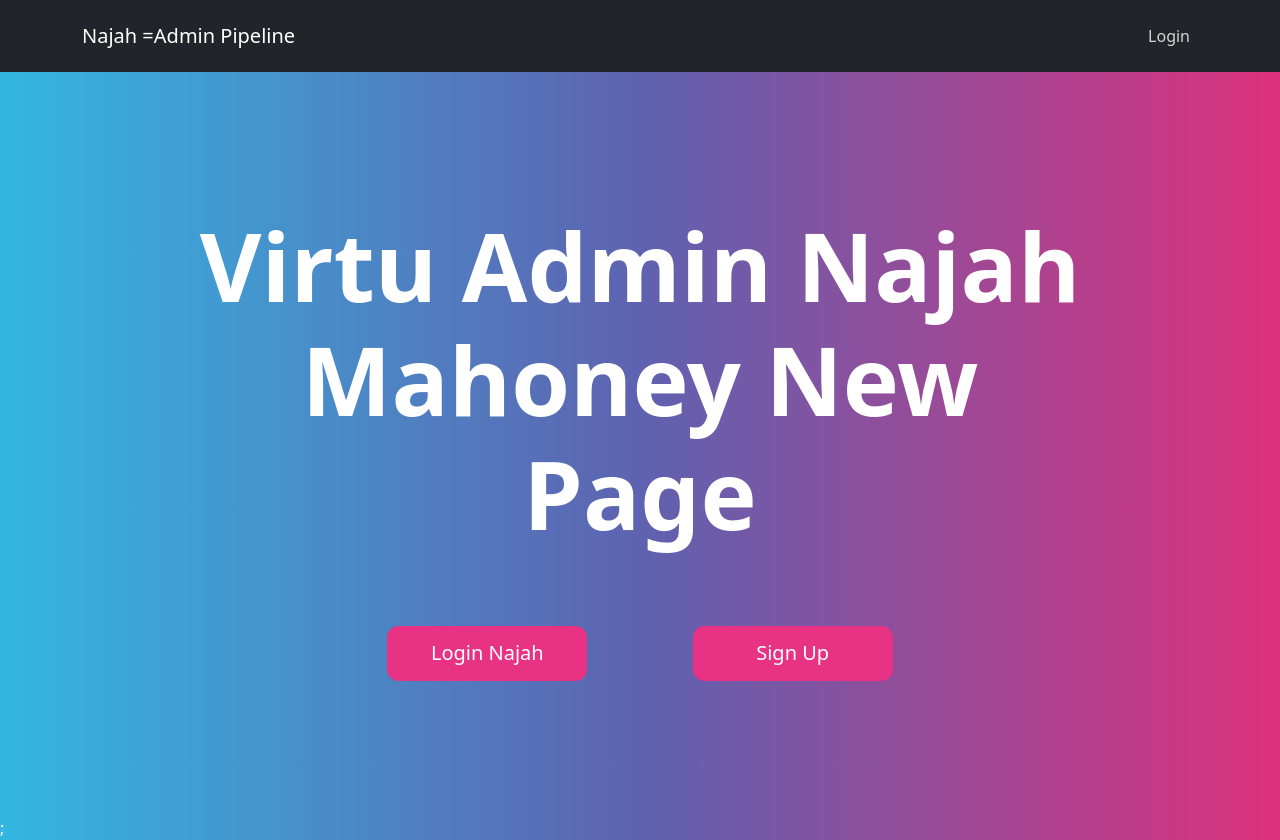
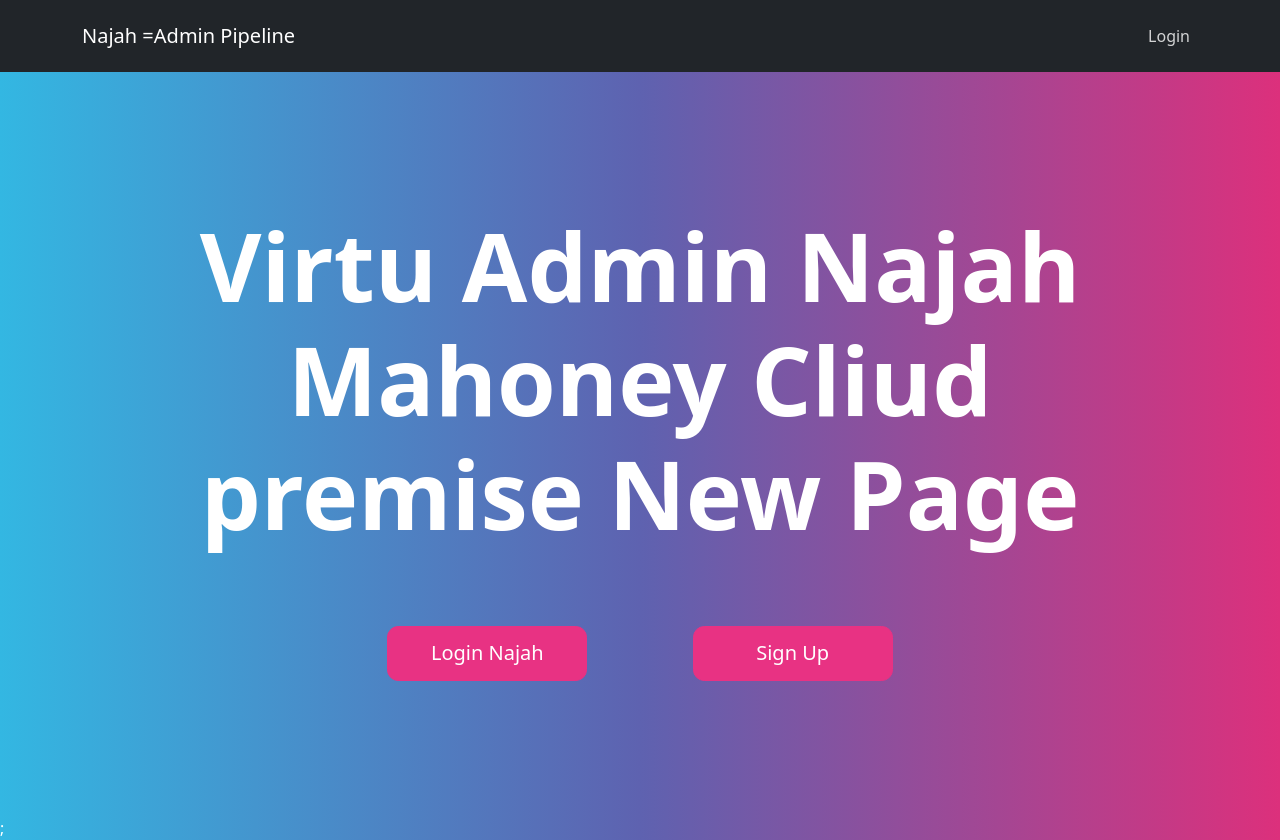
Before and after one commit to najahmahoneyIBM/frontend, a React (Create React App) app: page / in a window 1280 px wide. Built offline with nearby package versions, Linux system fonts and the light colour scheme.

Commit message:
changed landing page

```diff
--- a/manifest.yml
+++ b/manifest.yml
@@ -1,5 +1,5 @@
 applications:
-  - name: true-virtuadmin
+  - name: true-virtuadmin-v1
 path: build/
 memory: 256M
 instances: 1
--- a/src/screens/LandingPage/LandingPage.js
+++ b/src/screens/LandingPage/LandingPage.js
@@ -20,7 +20,7 @@ function LandingPage({ history }) {
         <Row>
           <div className="intro-text">
             <div>
-              <h1 className="title">Virtu Admin Najah Mahoney New Page</h1>
+              <h1 className="title">Virtu Admin Najah Mahoney Cliud premise New Page</h1>
               <h2 className="subtitle"></h2>
             </div>
             <div className="buttonContainer">
```
Also changed, not shown: 7 other files (tests, documents, lock files or other folders).
